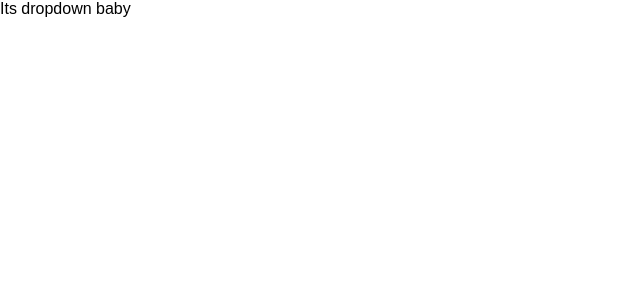
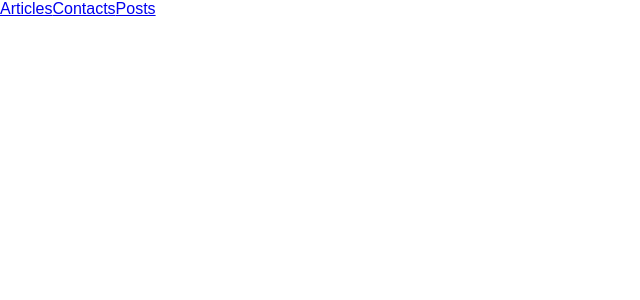
Before and after one commit to darius142/monsterlessons-react, a React (Create React App) app: page / in a window 1280 px wide. Shown: the top 300 px of the page, without its empty margins (0-640 px from the left). Built offline with nearby package versions, Linux system fonts and the light colour scheme.

Commit message:
Header added

```diff
--- a/src/App.js
+++ b/src/App.js
@@ -1,11 +1,27 @@
 import React, { Component} from 'react';
-import Dropdown from './Dropdown';
+import Header from './Header';
+
+const menu = [
+  {
+    link: '/articles',
+    label: 'Articles'
+  },
+  {
+    link: '/contacts',
+    label: 'Contacts'
+  },
+  {
+    link: '/posts',
+    label: 'Posts'
+  }
+];
+
 
 class App extends Component {
   render() {
     return (
       <div>
-        <Dropdown />
+        <Header items={menu}/>
       </div>
     )
   }
--- /dev/null
+++ b/src/Header.js
@@ -0,0 +1,15 @@
+import React, { Component} from 'react';
+
+class Header extends Component {
+  render() {
+    return (
+      <div>
+        {this.props.items.map((item, index) =>
+          <a href={item.link} key={index}>{item.label}</a>
+        )}
+      </div>
+    )
+  }
+}
+
+export default Header;
```
